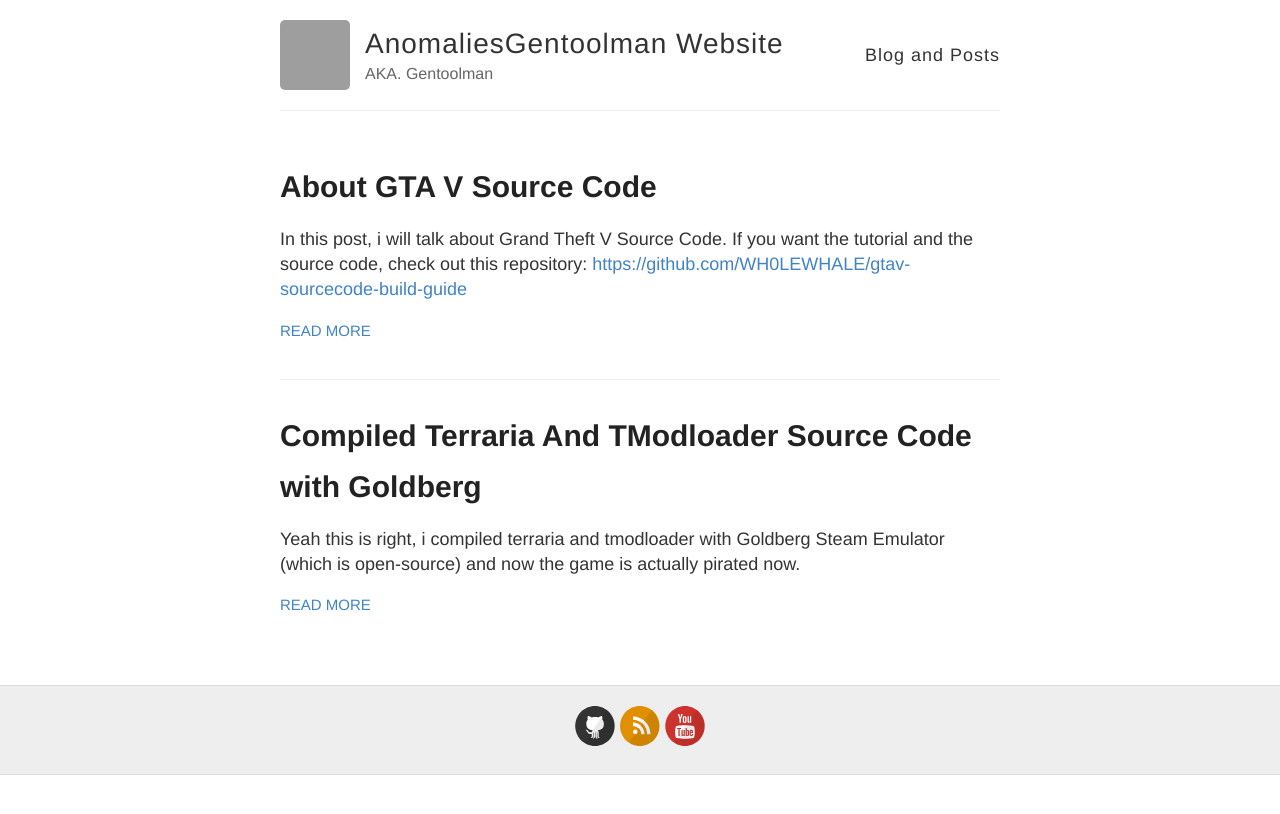
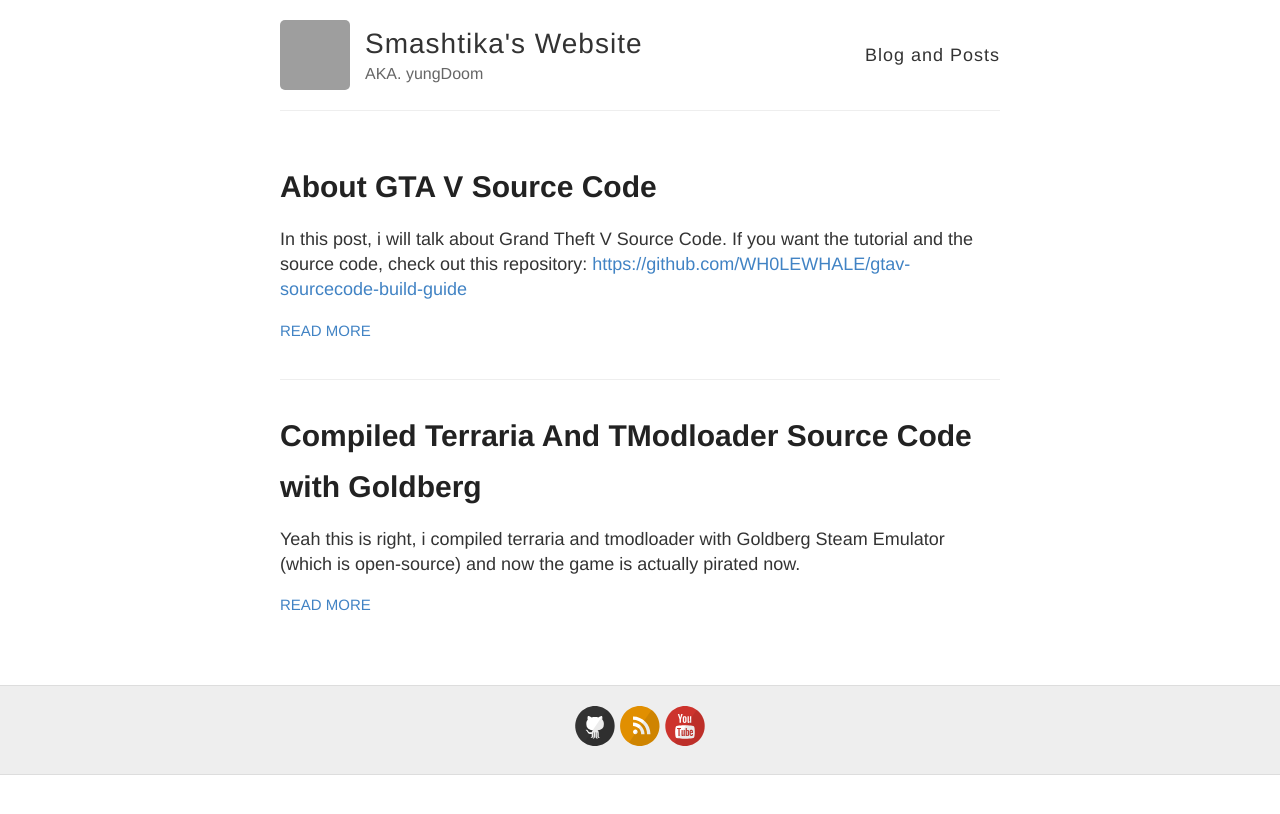
Before and after one commit to AnomaliesGentoolman/AnomaliesGentoolman.github.io, a Jekyll site: the page built from index.html, in a window 1280 px wide. Shown: the top 814 px of the page. Built offline with Jekyll 4.4.1, drawn with Linux system fonts in a browser that asks for light colours; grey boxes are pictures that could not be loaded.

Commit message:
Update _config.yml

```diff
--- a/_config.yml
+++ b/_config.yml
@@ -3,10 +3,10 @@
 #
 
 # Name of your site (displayed in the header)
-name: AnomaliesGentoolman Website
+name: Smashtika's Website
 
 # Short bio or description (displayed in the header)
-description: AKA. Gentoolman
+description: AKA. yungDoom
 
 # URL of your avatar or profile pic (you could use your GitHub profile pic)
 avatar: https://avatars.githubusercontent.com/u/146978592?v=4
@@ -21,7 +21,7 @@
   email:
   facebook:
   flickr:
-  github: AnomaliesGentoolman
+  github: yungDoom
   instagram:
   linkedin:
   pinterest:
```
